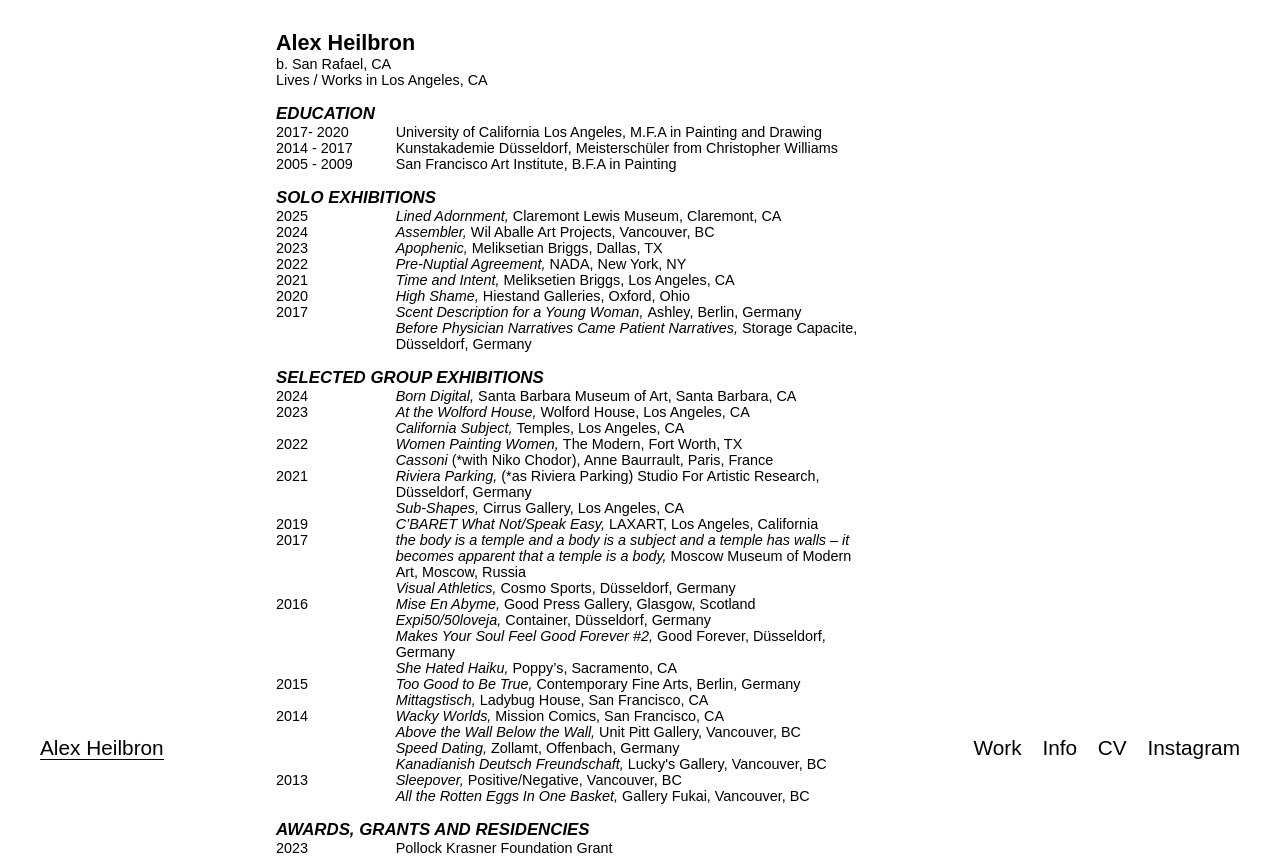
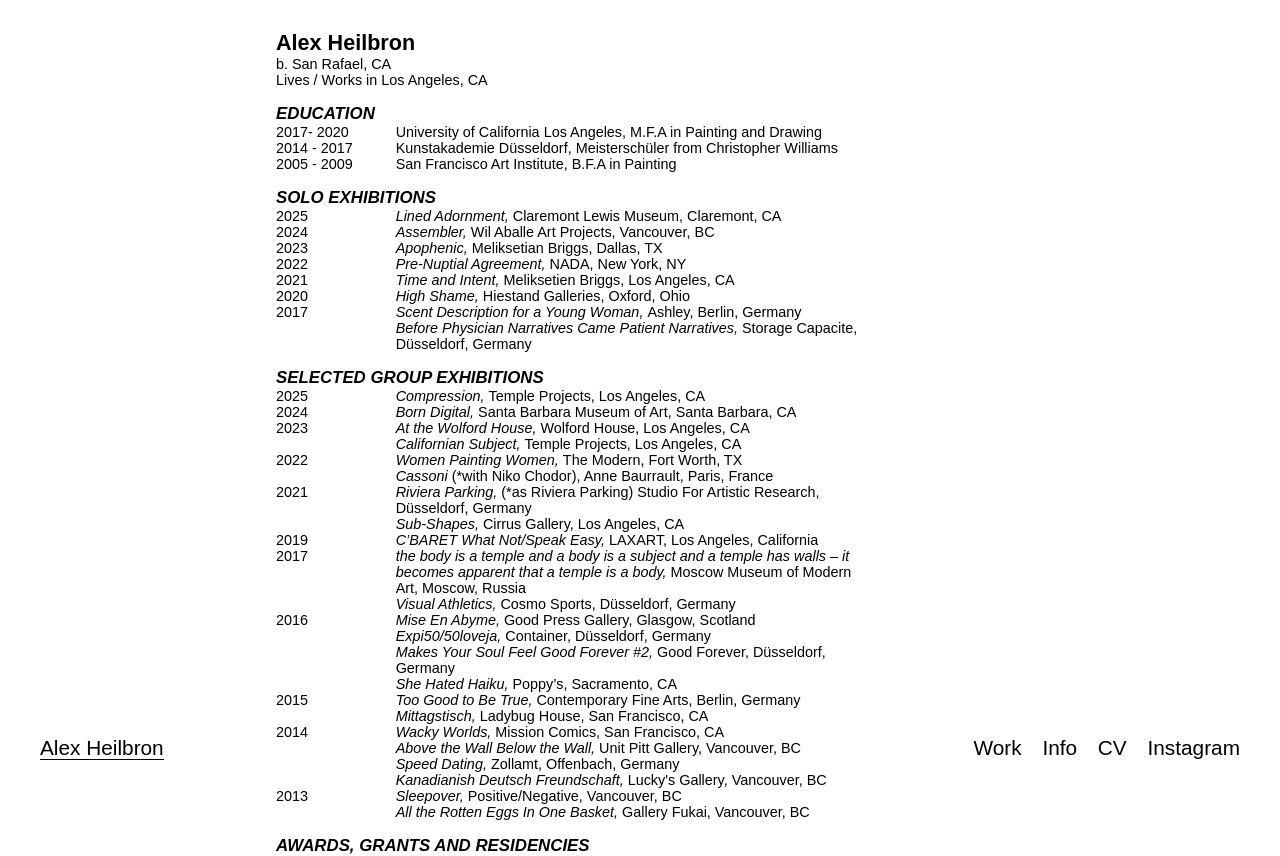
Before and after one commit to zollywoods/alex-h-site, a Next.js app: page /cv in a window 1280 px wide. Shown: the top 856 px of the page. Built offline with nearby package versions, Linux system fonts and the light colour scheme; a web font is replaced by a local one.

Commit message:
Update page.js

```diff
--- a/src/app/cv/page.js
+++ b/src/app/cv/page.js
@@ -127,6 +127,15 @@
         <h3> <i>SELECTED GROUP EXHIBITIONS </i> </h3>
         {/* <br/> */}
 
+    <div className={styles.cvFlexLine}>
+            <div className={styles.cvLeft}>
+             2025
+            </div>
+            <div className={styles.cvRight}>
+                <i> Compression, </i> Temple Projects, Los Angeles, CA
+            </div>
+         </div>
+
         <div className={styles.cvFlexLine}>
             <div className={styles.cvLeft}>
              2024
@@ -151,7 +160,7 @@
 
             </div>
             <div className={styles.cvRight}>
-                <i> California Subject, </i> Temples, Los Angeles, CA
+                <i> Californian Subject, </i> Temple Projects, Los Angeles, CA
             </div>
          </div>
 
```
